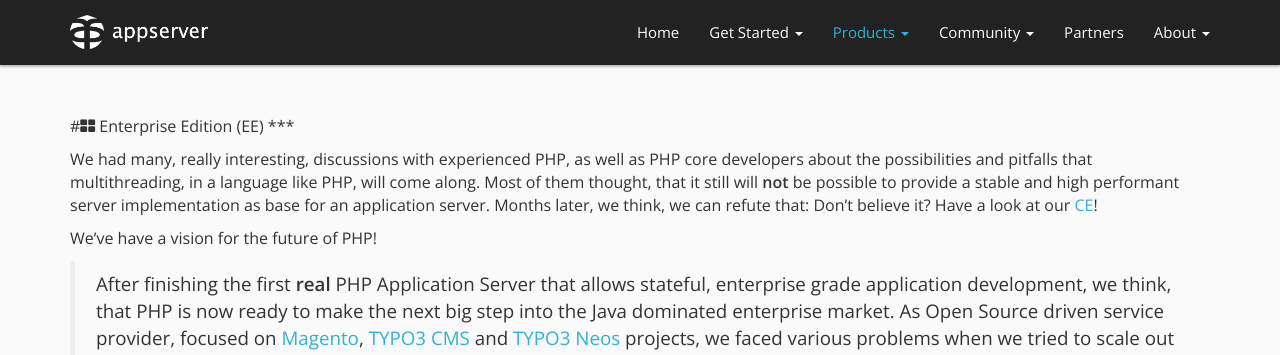
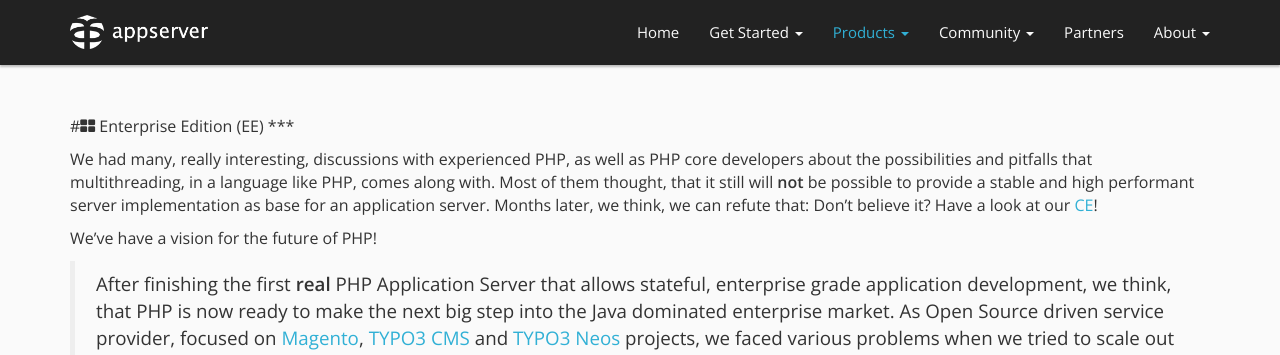
Before and after one commit to appserver-io/appserver, a Jekyll site: the page built from products/appserver-enterprise-edition.md, in a window 1280 px wide and 900 px high. Shown: the top 355 px of the window. Built offline with Jekyll 4.4.1, drawn with Linux system fonts in a browser that asks for light colours; nearby versions of some CDN libraries; library files that are not in the unit come from our copies; Markdown is read by kramdown in place of the engine named in the settings.

Commit message:
Update enterprise-edition.md

```diff
--- a/_includes/sections/enterprise-edition.md
+++ b/_includes/sections/enterprise-edition.md
@@ -1,7 +1,7 @@
 #<i class="fa fa-th-large"></i> Enterprise Edition (EE)
 ***
 
-We had many, really interesting, discussions with experienced PHP, as well as PHP core developers about the possibilities and pitfalls that multithreading, in a language like PHP, will come along. Most of them thought, that it still will **not** be possible to provide a stable and high performant server implementation as base for an application server. Months later, we think, we can refute that: Don't believe it? Have a look at our [CE](<{{ "/products/community-edition.html" | prepend: site.baseurl }}>)!
+We had many, really interesting, discussions with experienced PHP, as well as PHP core developers about the possibilities and pitfalls that multithreading, in a language like PHP, comes along with. Most of them thought, that it still will **not** be possible to provide a stable and high performant server implementation as base for an application server. Months later, we think, we can refute that: Don't believe it? Have a look at our [CE](<{{ "/products/community-edition.html" | prepend: site.baseurl }}>)!
 
 We've have a vision for the future of PHP!
 
```
